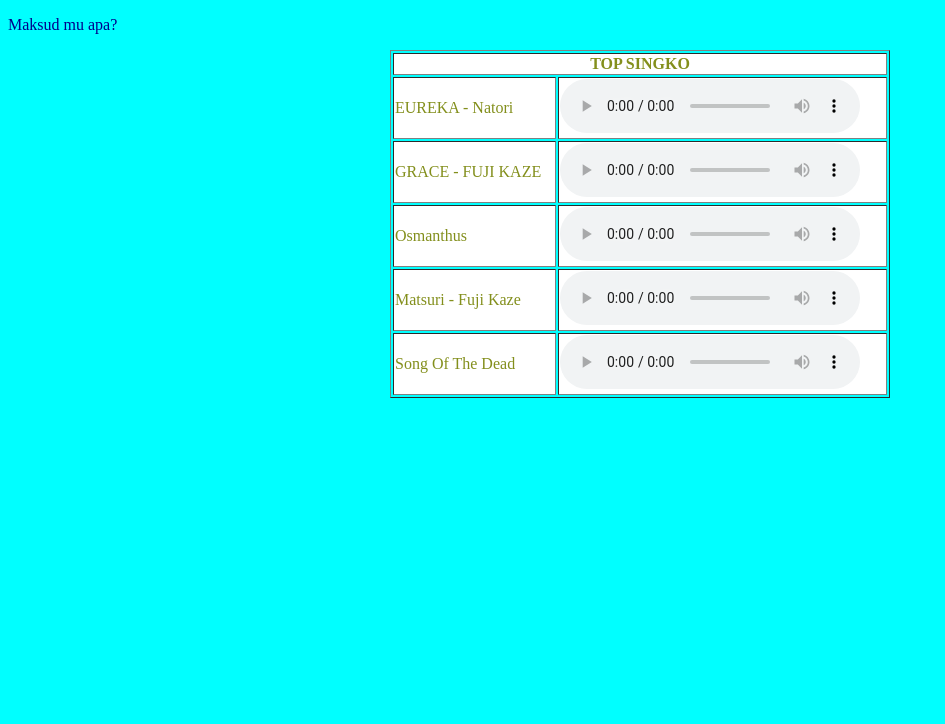
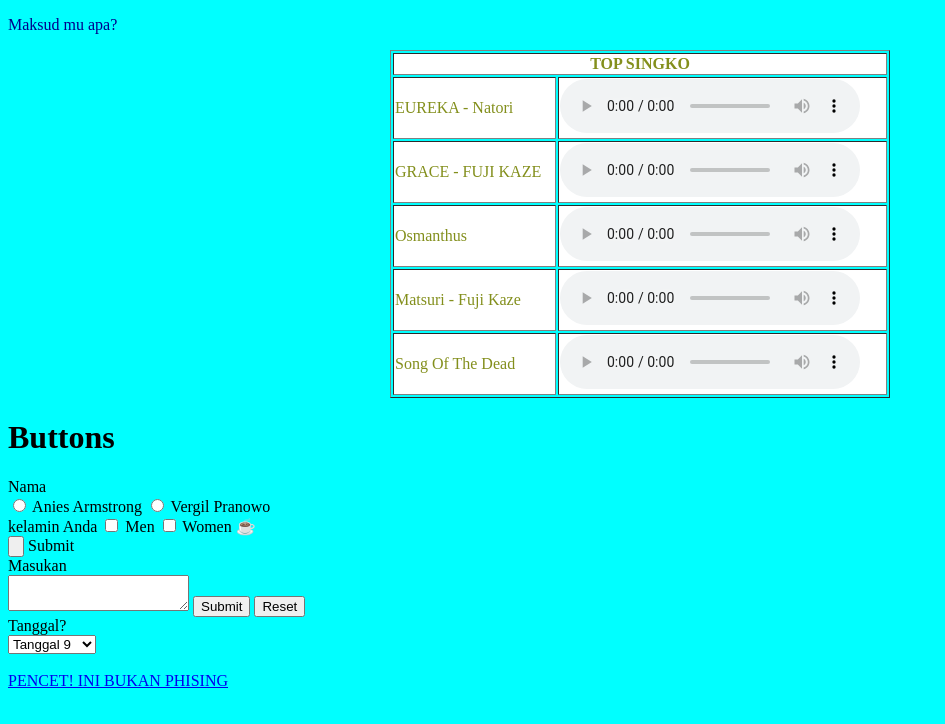
Before and after one commit to RPL-SMKN-65-JKT/Coding-Coding-Club, a plain HTML site: page Hamka 10 PPLG 1/ajarin dong.html in a window 1280 px wide. Shown: the whole page, without its empty margins (0-945 px from the left). Drawn offline with Linux system fonts and the light colour scheme.

Commit message:
Add files via upload

```diff
--- a/Hamka 10 PPLG 1/ajarin dong.html
+++ b/Hamka 10 PPLG 1/ajarin dong.html
@@ -55,5 +55,29 @@
         </audio>
       </td>
     </table>
+    <h1> Buttons </h1>
+    <form>
+      <label for="Capres"> Nama </label> <br>
+      <input type="radio"> Anies Armstrong
+      <input type="radio"> Vergil Pranowo <br>
+      <label for="Kelamin"> kelamin Anda</label>
+      <input type="checkbox"> Men
+      <input type="checkbox"> Women ☕<br>
+      <input type="button"> Submit <br>
+      <label for="Deskripsi"> Masukan </label> <br>
+      <textarea>
+      </textarea>
+      <input type="submit">
+      <input type="reset"> <br>
+      <label for="Tanggal"> Tanggal? </label> <br>
+      <select name="Tanggal">
+        <option value="9/11"> Tanggal 9 </option>
+        <option value="17/8"> Tanggal 17 </option>
+        <option value="17/10"> Tanggal 17 </option>
+      </select> <br> <br>
+      <a href="https://www.w3schools.com/" target="_self">
+        PENCET! INI BUKAN PHISING
+      </a>
+    </form>
   </body>
 </html>
```
